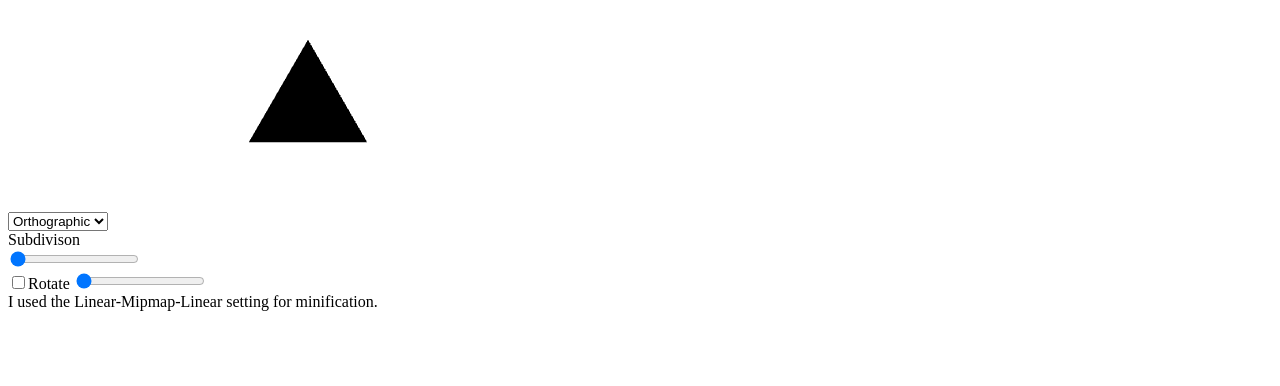
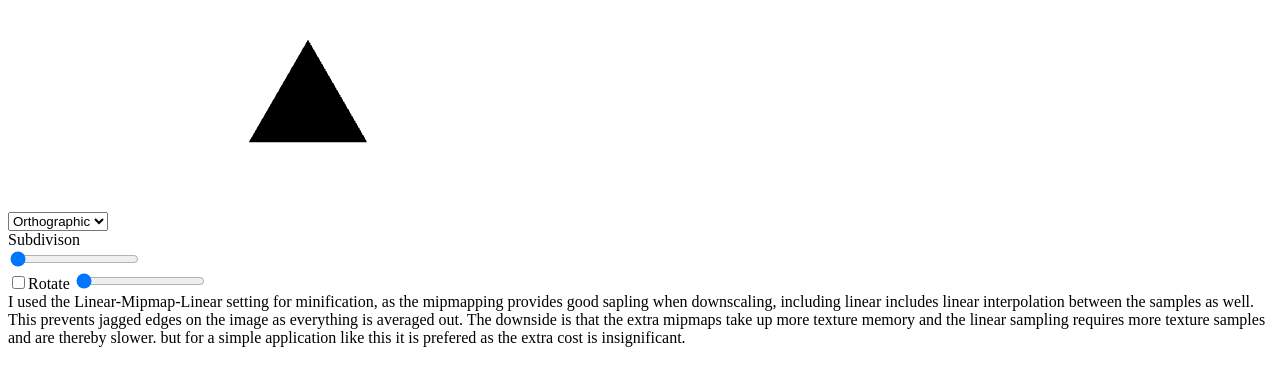
Before and after one commit to Hjorthen/computer-graphics, a plain HTML site: page part6/w06p3.html in a window 1280 px wide. Drawn offline with Linux system fonts and the light colour scheme.

Commit message:
Added sampling description

```diff
--- a/part6/w06p3.html
+++ b/part6/w06p3.html
@@ -18,7 +18,7 @@
             <input id="rotation" type="range" min="0" max="360" value="0">
         </div>
         <div>
-            I used the Linear-Mipmap-Linear setting for minification.
+            I used the Linear-Mipmap-Linear setting for minification, as the mipmapping provides good sapling when downscaling, including linear includes linear interpolation between the samples as well. This prevents jagged edges on the image as everything is averaged out. The downside is that the extra mipmaps take up more texture memory and the linear sampling requires more texture samples and are thereby slower. but for a simple application like this it is prefered as the extra cost is insignificant.
         </div>
         <script id="vertex-shader" type="x-shader/x-vertex">
             attribute vec4 a_Position;
```
